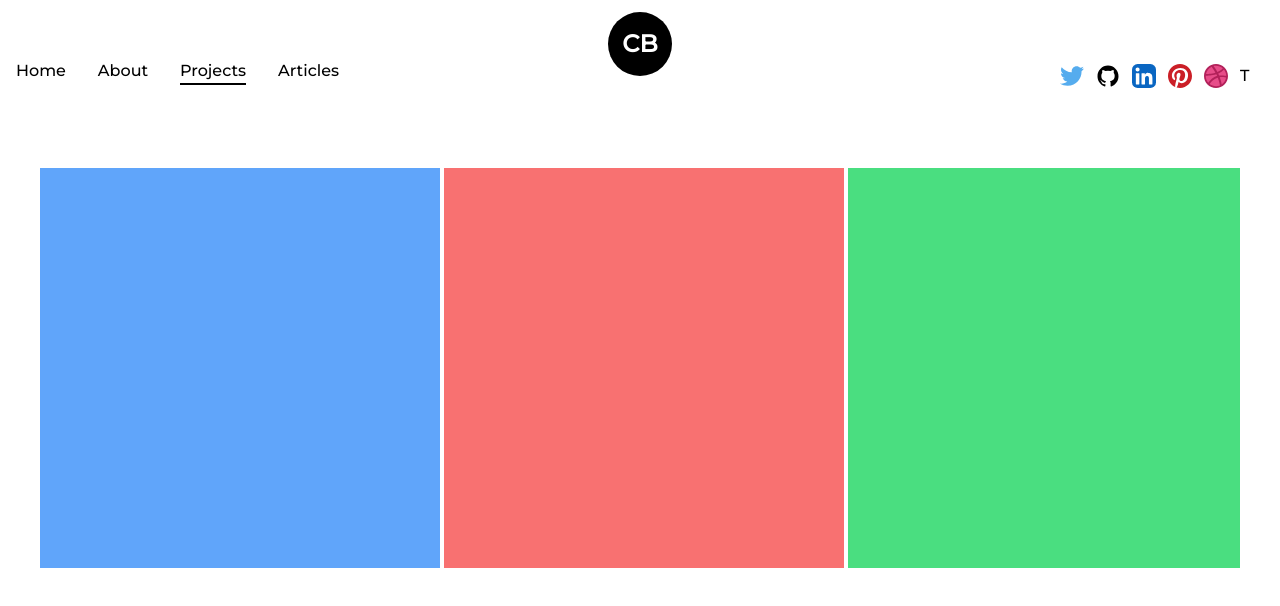
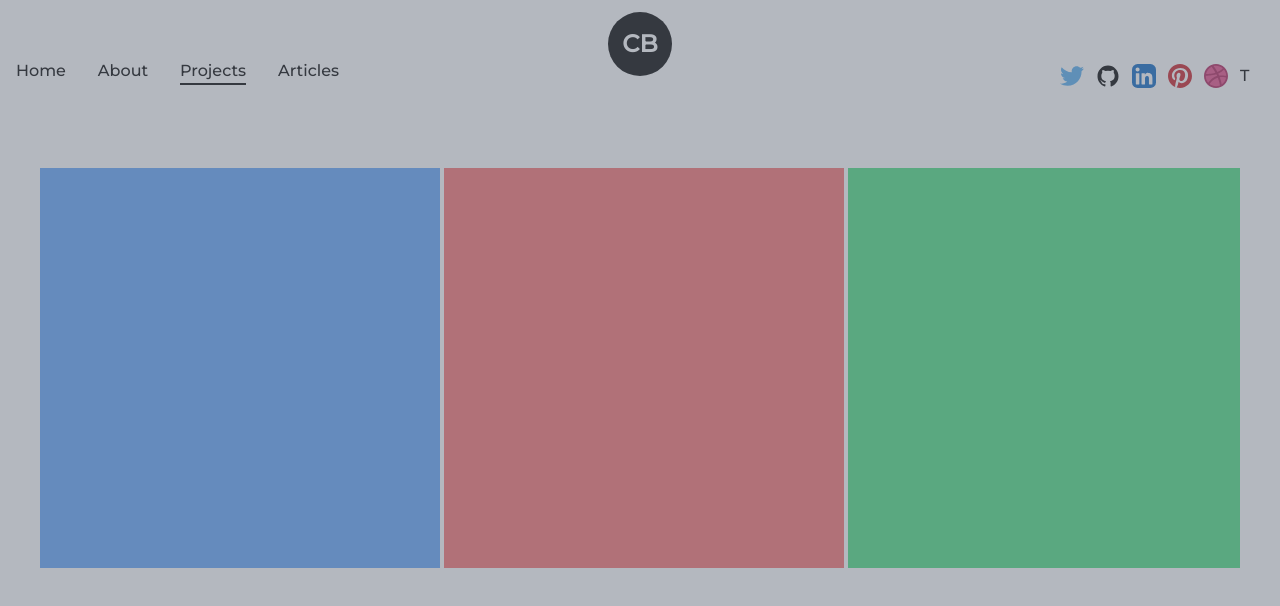
Before and after one commit to YM202c2100/tutorials, a Next.js app: page /projects in a window 1280 px wide. Shown: the top 606 px of the page. Built offline with nearby package versions, Linux system fonts and the light colour scheme.

Commit message:
[feat] スライダー外でドラッグしてもスクロールし続けるために画面を覆う空要素を配置(見やすいように色をつけている)
onMouse系のイベントがスライダー要素上の座標でしか機能しないため

```diff
--- a/app/components/Slider.tsx
+++ b/app/components/Slider.tsx
@@ -107,6 +107,9 @@ const Slider:React.FC = ()=>{
         <Content color={"bg-yellow-400"}/>
         <Content color={"bg-gray-400"}/>
       </div>
+      <div
+        className="absolute inset-0 bg-gray-500 opacity-50"
+      ></div>
     </div>
   )
 }
```
